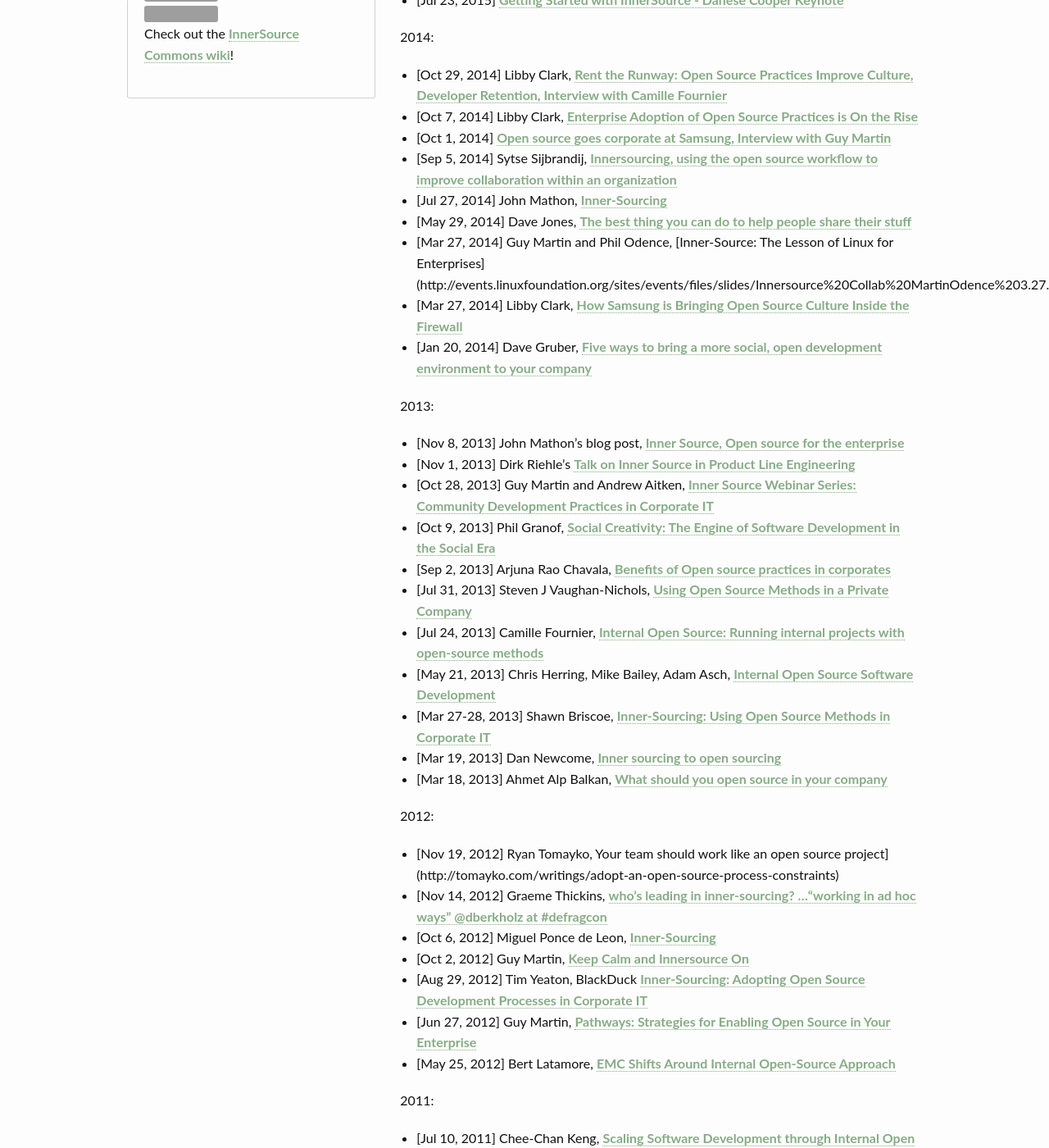
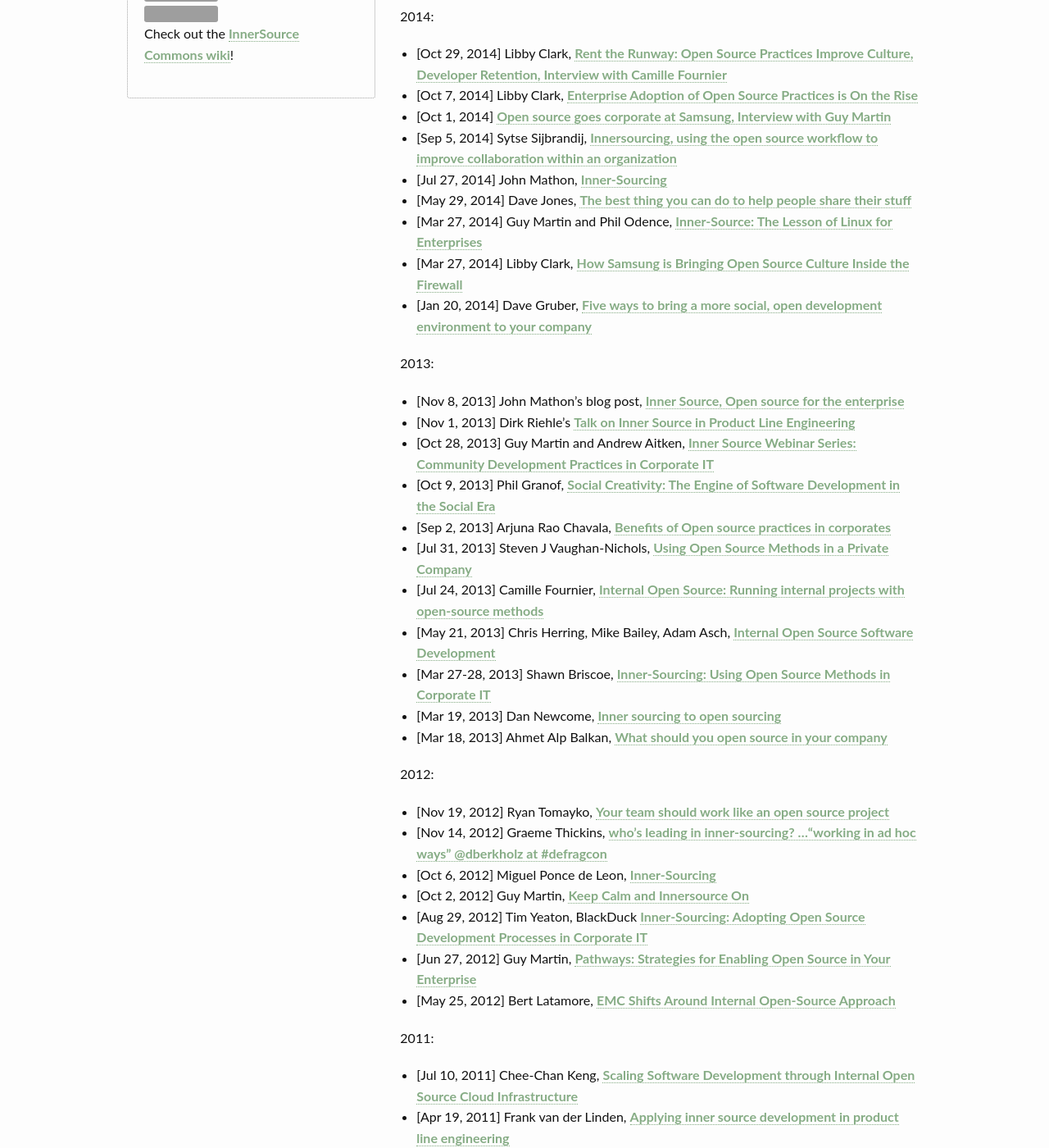
Before and after one commit to paypal/InnerSourceCommons, a Jekyll site: the page built from resources/articles.md, in a window 1280 px wide and 1400 px high, scrolled down 1176 px. Shown: the whole window at 82% size. Built offline with Jekyll 4.4.1, drawn with Linux system fonts in a browser that asks for light colours; some of the changed text lies outside the part shown; grey boxes are pictures that could not be loaded.

Commit message:
2017-07-27

```diff
--- a/resources/articles.md
+++ b/resources/articles.md
@@ -23,7 +23,7 @@
 * [Aug 14, 2015] [Learn why InnerSourced projects pay off for PayPal](https://tech.ebu.ch/news/2015/08/learn-why-innersourcing-projects)
 * [Aug 5, 2015] [How InnerSource Will Change Coding, with PayPal's Danese Cooper &amp; Arnold Goldberg](https://www.youtube.com/watch?v=GwsduTCiWIU)
 * [Jul 28, 2015] [OSCON 2015 – InnerSource, benefits of open source thinking to your company](https://blogs.perficient.com/integrate/2015/07/28/oscon-2015-innersource-benefits-of-open-source-thinking-to-your-company/)
-* [Transparency and transformation at PayPal] (http://radar.oreilly.com/2014/07/transparency-and-transformation-at-paypal.html)
+* [Transparency and transformation at PayPal](http://radar.oreilly.com/2014/07/transparency-and-transformation-at-paypal.html)
 * [Jul 23, 2015] [Getting Started with InnerSource - Danese Cooper Keynote](https://www.youtube.com/watch?v=r4QU1WJn9f8)
 
 2014:
@@ -34,7 +34,7 @@
 * [Sep 5, 2014] Sytse Sijbrandij, [Innersourcing, using the open source workflow to improve collaboration within an organization](https://about.gitlab.com/2014/09/05/innersourcing-using-the-open-source-workflow-to-improve-collaboration-within-an-organization/)
 * [Jul 27, 2014] John Mathon, [Inner-Sourcing](https://johnmathon.wordpress.com/tag/inner-sourcing/)
 * [May 29, 2014] Dave Jones, [The best thing you can do to help people share their stuff](http://www.makefantastic.co.uk/things/may-29th-2014)
-* [Mar 27, 2014] Guy Martin and Phil Odence, [Inner-Source: The Lesson of Linux for Enterprises] (http://events.linuxfoundation.org/sites/events/files/slides/Innersource%20Collab%20MartinOdence%203.27.14%20final.pptx_.pdf)
+* [Mar 27, 2014] Guy Martin and Phil Odence, [Inner-Source: The Lesson of Linux for Enterprises](http://events.linuxfoundation.org/sites/events/files/slides/Innersource%20Collab%20MartinOdence%203.27.14%20final.pptx_.pdf)
 * [Mar 27, 2014] Libby Clark, [How Samsung is Bringing Open Source Culture Inside the Firewall](http://www.linux.com/news/featured-blogs/200-libby-clark/768164-how-samsung-is-bringing-open-source-culture-inside-the-firewall)
 * [Jan 20, 2014] Dave Gruber, [Five ways to bring a more social, open development environment to your company](http://opensource.com/business/14/1/five-ways-social-open-development-environment)
 
@@ -54,7 +54,7 @@
 
 2012:
 
-* [Nov 19, 2012] Ryan Tomayko, Your team should work like an open source project](http://tomayko.com/writings/adopt-an-open-source-process-constraints)
+* [Nov 19, 2012] Ryan Tomayko, [Your team should work like an open source project](http://tomayko.com/writings/adopt-an-open-source-process-constraints)
 * [Nov 14, 2012] Graeme Thickins, [who's leading in inner-sourcing? ..."working in ad hoc ways" @dberkholz at #defragcon](http://www.flickr.com/photos/graemethickins/8185525443/)
 * [Oct 6, 2012] Miguel Ponce de Leon, [Inner-Sourcing](http://miguelpdl.com/weblog/?p=635)
 * [Oct 2, 2012] Guy Martin, [Keep Calm and Innersource On](http://servicesblog.redhat.com/2012/10/02/keep-calm-and-innersource-on/)
@@ -95,7 +95,7 @@
 2006:
 
 * [Nov 29, 2006] Allan Alter, [Can IT Use Open Source Methods To Write Internal Code?](http://www.cioinsight.com/c/a/Expert-Voices/Can-IT-Use-Open-Source-Methods-To-Write-Internal-Code/)
-* [Jul 6, 2006] Darryl K Taft, [IBM to Employ Open-Source Development Style for Tools] (http://www.eweek.com/c/a/Application-Development/IBM-to-Employ-OpenSource-Development-Style-for-Tools/)
+* [Jul 6, 2006] Darryl K Taft, [IBM to Employ Open-Source Development Style for Tools](http://www.eweek.com/c/a/Application-Development/IBM-to-Employ-OpenSource-Development-Style-for-Tools/)
 * [Jul 4, 2006] Bram Riemens &amp; Kees van Zon, [Pfspd short history - Index](http://pfspd.sourceforge.net/history.html)
 
 
```
Also changed, not shown: events/isc-fall-2017.md (+1 -0 lines).
